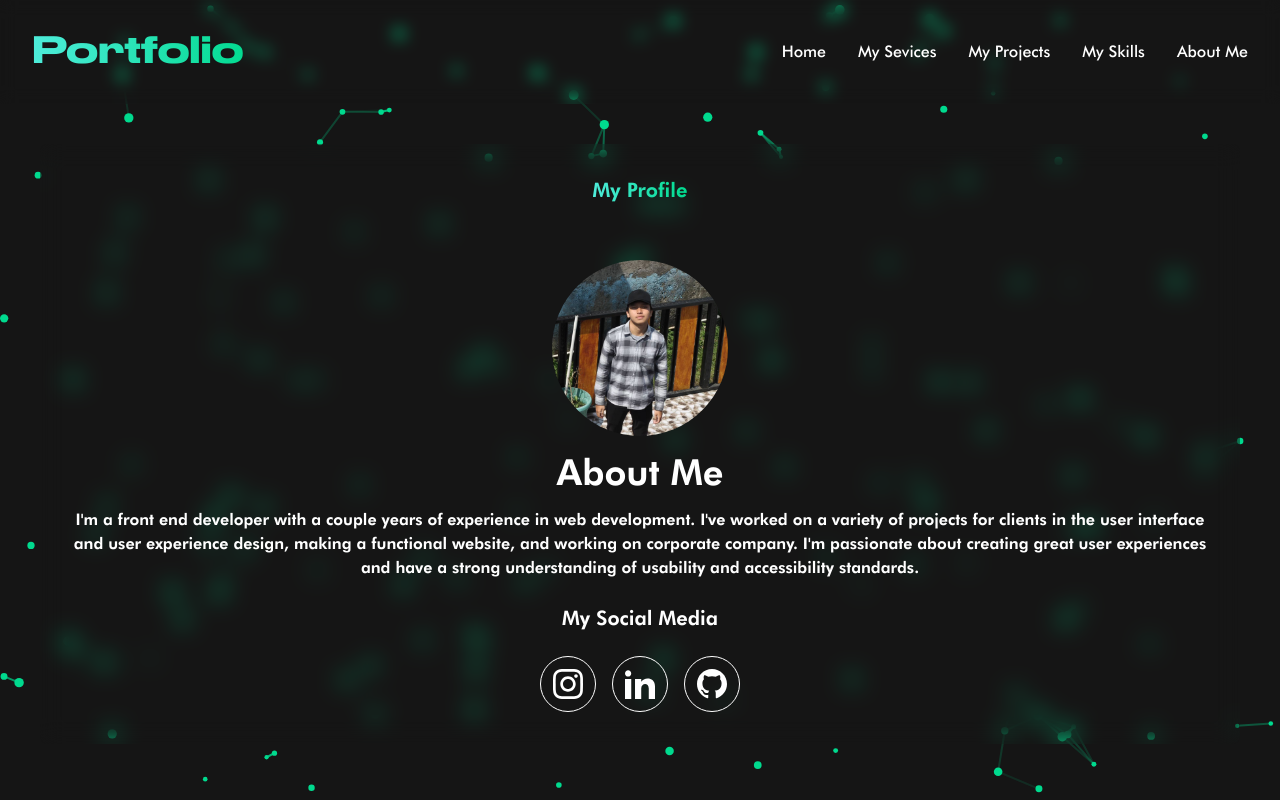
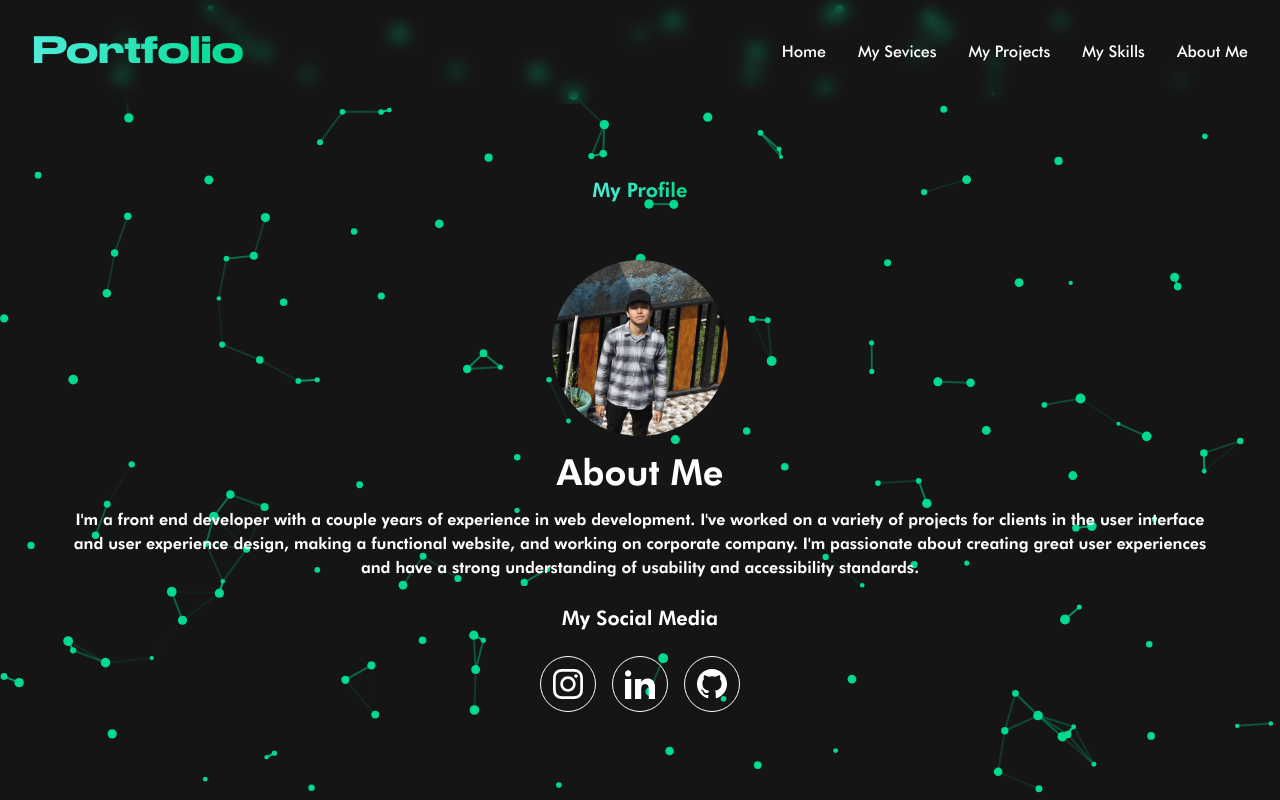
Before and after one commit to MuhammadIqbalAlghifari/miaportfolio, a Next.js app: page /About in a window 1280 px wide. Shown: the top 800 px of the page. Built offline with nearby package versions, Linux system fonts and the light colour scheme.

Commit message:
add some fixes

```diff
--- a/src/app/components/about.js
+++ b/src/app/components/about.js
@@ -14,7 +14,7 @@
 
             <section className="px-10 transition-all duration-500 relative" style={{fontFamily: 'Futura Hv', zIndex: 1}}>
                   <div className="flex flex-col max-w-7xl mx-auto justify-center h-full items-center md:pt-24 pt-20">
-                      <div className="flex flex-col w-full backdrop-blur-md hover:bg-black hover:bg-opacity-40 rounded-lg duration-500 items-center justify-center p-8 text-center md:gap-4 gap-3">
+                      <div className="flex flex-col w-full items-center justify-center p-8 text-center md:gap-4 gap-3">
 
                           <Text
                           className="lg:text-xl md:text-md text-sm"
@@ -51,8 +51,10 @@
                           </Text>
 
                           <div className="flex justify-center items-center md:gap-4 gap-2">
-                            {SocialMediaData.map(({ Svg, index}) => (
-                              <div key={index} dangerouslySetInnerHTML={{__html: Svg}} className="lg:h-14 lg:w-14 md:h-12 md:w-12 h-10 w-10 md:p-3 p-2 border border-white rounded-full text-white hover:text-[#00da8e] hover:border-[#00da8e] duration-500"/>
+                            {SocialMediaData.map(({ Svg, Href, index}) => (
+                              <a href={Href}>
+                                <div key={index} dangerouslySetInnerHTML={{__html: Svg}} className="lg:h-14 lg:w-14 md:h-12 md:w-12 h-10 w-10 md:p-3 p-2 border border-white rounded-full text-white hover:text-[#00da8e] hover:border-[#00da8e] duration-500"/>
+                              </a>
                             ))}
                           </div>
 
--- a/src/app/components/backgroundLanding.js
+++ b/src/app/components/backgroundLanding.js
@@ -85,7 +85,7 @@
                         color: "#f5f5f5",
                         distance: 50,
                         enable: true,
-                        opacity: 1,
+                        opacity: 0.7,
                         width: 2,
                     },
                     move: {
@@ -103,7 +103,7 @@
                             enable: true,
                             area: 800,
                         },
-                        value: 350,
+                        value: 300,
                     },
                     opacity: {
                         value: 1,
--- a/src/app/libs/SocialMediaData.js
+++ b/src/app/libs/SocialMediaData.js
@@ -1,12 +1,15 @@
 const SocialMediaData = [
     { // Instagram
         Svg: '<svg xmlns="http://www.w3.org/2000/svg" fill="currentColor" viewBox="0 0 24 24"><path d="M12 2.163c3.204 0 3.584.012 4.85.07 3.252.148 4.771 1.691 4.919 4.919.058 1.265.069 1.645.069 4.849 0 3.205-.012 3.584-.069 4.849-.149 3.225-1.664 4.771-4.919 4.919-1.266.058-1.644.07-4.85.07-3.204 0-3.584-.012-4.849-.07-3.26-.149-4.771-1.699-4.919-4.92-.058-1.265-.07-1.644-.07-4.849 0-3.204.013-3.583.07-4.849.149-3.227 1.664-4.771 4.919-4.919 1.266-.057 1.645-.069 4.849-.069zm0-2.163c-3.259 0-3.667.014-4.947.072-4.358.2-6.78 2.618-6.98 6.98-.059 1.281-.073 1.689-.073 4.948 0 3.259.014 3.668.072 4.948.2 4.358 2.618 6.78 6.98 6.98 1.281.058 1.689.072 4.948.072 3.259 0 3.668-.014 4.948-.072 4.354-.2 6.782-2.618 6.979-6.98.059-1.28.073-1.689.073-4.948 0-3.259-.014-3.667-.072-4.947-.196-4.354-2.617-6.78-6.979-6.98-1.281-.059-1.69-.073-4.949-.073zm0 5.838c-3.403 0-6.162 2.759-6.162 6.162s2.759 6.163 6.162 6.163 6.162-2.759 6.162-6.163c0-3.403-2.759-6.162-6.162-6.162zm0 10.162c-2.209 0-4-1.79-4-4 0-2.209 1.791-4 4-4s4 1.791 4 4c0 2.21-1.791 4-4 4zm6.406-11.845c-.796 0-1.441.645-1.441 1.44s.645 1.44 1.441 1.44c.795 0 1.439-.645 1.439-1.44s-.644-1.44-1.439-1.44z"/></svg>',
+        Href: 'https://www.instagram.com/iqbaalgifari',
     },
     { // LinkedIn
         Svg: '<svg xmlns="http://www.w3.org/2000/svg" fill="currentColor" viewBox="0 0 24 24"><path d="M4.98 3.5c0 1.381-1.11 2.5-2.48 2.5s-2.48-1.119-2.48-2.5c0-1.38 1.11-2.5 2.48-2.5s2.48 1.12 2.48 2.5zm.02 4.5h-5v16h5v-16zm7.982 0h-4.968v16h4.969v-8.399c0-4.67 6.029-5.052 6.029 0v8.399h4.988v-10.131c0-7.88-8.922-7.593-11.018-3.714v-2.155z" /></svg>',
+        Href: 'www.linkedin.com/in/muhammad-iqbal-alghifari-2719a4281',
     },
     { // Github
         Svg: '<svg xmlns="http://www.w3.org/2000/svg" fill="currentColor" viewBox="0 0 24 24"><path d="M12 0c-6.626 0-12 5.373-12 12 0 5.302 3.438 9.8 8.207 11.387.599.111.793-.261.793-.577v-2.234c-3.338.726-4.033-1.416-4.033-1.416-.546-1.387-1.333-1.756-1.333-1.756-1.089-.745.083-.729.083-.729 1.205.084 1.839 1.237 1.839 1.237 1.07 1.834 2.807 1.304 3.492.997.107-.775.418-1.305.762-1.604-2.665-.305-5.467-1.334-5.467-5.931 0-1.311.469-2.381 1.236-3.221-.124-.303-.535-1.524.117-3.176 0 0 1.008-.322 3.301 1.23.957-.266 1.983-.399 3.003-.404 1.02.005 2.047.138 3.006.404 2.291-1.552 3.297-1.23 3.297-1.23.653 1.653.242 2.874.118 3.176.77.84 1.235 1.911 1.235 3.221 0 4.609-2.807 5.624-5.479 5.921.43.372.823 1.102.823 2.222v3.293c0 .319.192.694.801.576 4.765-1.589 8.199-6.086 8.199-11.386 0-6.627-5.373-12-12-12z" /></svg>',
+        Href: 'https://github.com/MuhammadIqbalAlghifari',
     }
 ]
 
```
